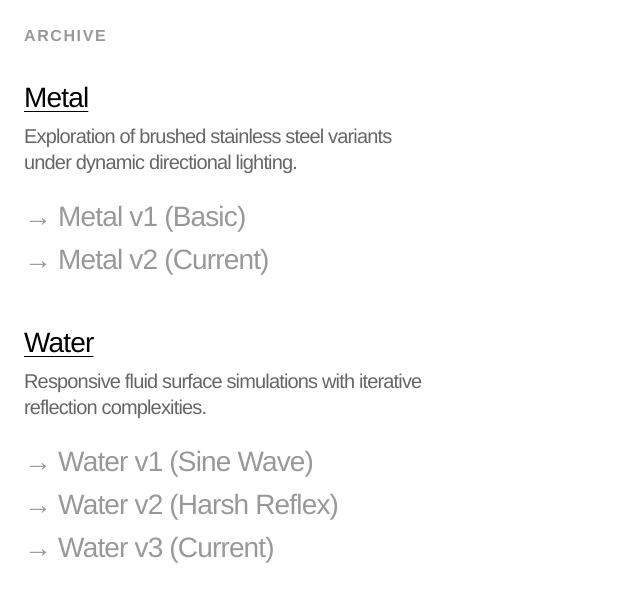
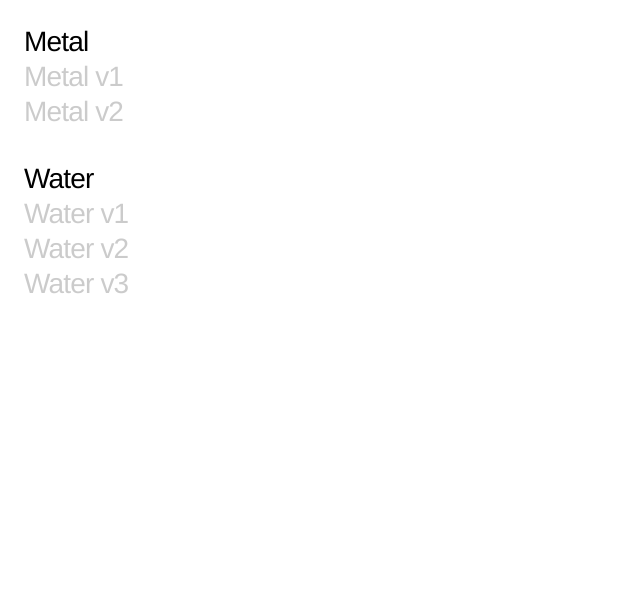
Before and after one commit to jonghyeokcolinlee/texture, a Next.js app: page / in a window 1280 px wide. Shown: the top 602 px of the page, without its empty margins (0-640 px from the left). Built offline with nearby package versions, Linux system fonts and the light colour scheme.

Commit message:
refactor: update project configuration, global styles, and material archive layout

```diff
--- a/src/app/globals.css
+++ b/src/app/globals.css
@@ -1,13 +1,26 @@
 @import "tailwindcss";
 
+html,
 body {
     background-color: white;
     color: black;
-    caret-color: black;
     margin: 0;
+    padding: 0;
+    width: 100vw;
+    height: 100vh;
     overflow: hidden;
     overscroll-behavior: none;
     font-family: "Helvetica Neue", Helvetica, Arial, sans-serif;
+}
+
+/* Fullscreen Canvas Container */
+.canvas-container {
+    width: 100vw;
+    height: 100vh;
+    position: absolute;
+    top: 0;
+    left: 0;
+    overflow: hidden;
 }
 
 ::selection {
--- a/src/app/layout.tsx
+++ b/src/app/layout.tsx
@@ -20,7 +20,7 @@ export default function RootLayout({
 }) {
     return (
         <html lang="en">
-            <body>{children}</body>
+            <body className="antialiased">{children}</body>
         </html>
     );
 }
--- a/src/app/page.tsx
+++ b/src/app/page.tsx
@@ -22,15 +22,14 @@ export default function Home() {
     const materials = [
         {
             title: "Metal",
-            description: "Exploration of brushed stainless steel variants under dynamic directional lighting.",
             versions: [
                 {
-                    id: "Metal v1 (Basic)",
+                    id: "Metal v1",
                     url: "/steel/1",
                     script: "float grain = random(vUv * vec2(1.0, 300.0));\nvec3 T = normalize(vec3(1.0, grain * 0.05, 0.0));\n// Implementation of simple high-frequency grain and single specular lobe.",
                 },
                 {
-                    id: "Metal v2 (Current)",
+                    id: "Metal v2",
                     url: "/steel",
                     script: "float band = fbm(vUv * vec2(12.0, 0.5));\nfloat textureVariancy = band * 0.7 + scratch * 0.15;\n// Introduced vertical low-frequency waves (FBM) and dual specular lobes for a wavy, high-contrast brushed look.",
                 },
@@ -38,20 +37,19 @@ export default function Home() {
         },
         {
             title: "Water",
-            description: "Responsive fluid surface simulations with iterative reflection complexities.",
             versions: [
                 {
-                    id: "Water v1 (Sine Wave)",
+                    id: "Water v1",
                     url: "/water/1",
                     script: "float wave = sin(wavePhase);\nfloat envelope = exp(-age * decay) * intensity;\n// Basic damped concentric sine wave displacing flat normals.",
                 },
                 {
-                    id: "Water v2 (Harsh Reflex)",
+                    id: "Water v2",
                     url: "/water/2",
                     script: "vec2 normalOffset = vec2(dX, dY) * 2.5;\nfloat glint = smoothstep(0.55, 0.65, spec);\n// FBM bumpy surface mapped with a harsh thresholding for electric white glints matching stark lighting.",
                 },
                 {
-                    id: "Water v3 (Current)",
+                    id: "Water v3",
                     url: "/water",
                     script: "float freq = 20.0;\nfloat edgeFade = smoothstep(age * speed, age * speed - 0.05, dist);\n// Lowered frequency for organic spread, integrated subtle center and edge fade to remove jagged rings.",
                 },
@@ -60,36 +58,33 @@ export default function Home() {
     ];
 
     return (
-        <main className="h-screen w-full relative">
-            <div className="absolute top-0 left-0 h-full p-4 lg:p-6 overflow-y-auto no-scrollbar w-full">
-                <div className="max-w-[400px] text-[20px] lg:text-[28px] tracking-[-0.03em] leading-[1.25] pb-20">
-                    <h1 className="font-bold mb-8 uppercase tracking-widest text-sm lg:text-base opacity-40">Archive</h1>
+        <main className="h-full w-full bg-white">
+            <div className="h-full w-full overflow-y-auto no-scrollbar p-4 lg:p-6">
+                <div className="max-w-[400px] text-[20px] lg:text-[28px] tracking-[-0.03em] leading-[1.25] font-medium text-black pb-20">
 
-                    <div className="flex flex-col gap-12">
+                    <div className="flex flex-col gap-6 lg:gap-8">
                         {materials.map((mat) => (
-                            <div key={mat.title} className="flex flex-col gap-4">
-                                <div>
-                                    <h2 className="font-medium underline underline-offset-4 decoration-1">{mat.title}</h2>
-                                    <p className="mt-2 text-[16px] lg:text-[20px] opacity-60 leading-[1.3]">{mat.description}</p>
-                                </div>
-
-                                <ul className="flex flex-col gap-2 mt-2">
+                            <div key={mat.title} className="flex flex-col">
+                                <p className="mb-0">
+                                    {mat.title}
+                                </p>
+                                <div className="flex flex-col space-y-0">
                                     {mat.versions.map((ver) => (
-                                        <li key={ver.id}>
                                         <Link
+                                            key={ver.id}
                                             href={ver.url}
-                                                className="opacity-40 hover:opacity-100 transition-opacity whitespace-nowrap"
+                                            className="opacity-20 hover:opacity-100 transition-opacity duration-300 block w-fit"
                                             onMouseEnter={() => setHoverData({ active: true, text: ver.script })}
                                             onMouseLeave={() => setHoverData({ active: false, text: "" })}
                                         >
-                                                → {ver.id}
+                                            {ver.id}
                                         </Link>
-                                        </li>
                                     ))}
-                                </ul>
+                                </div>
                             </div>
                         ))}
                     </div>
+
                 </div>
             </div>
 
```
Also changed, not shown: 1 other file (tests, documents, lock files or other folders). Lines whose indentation alone changed are shown as unchanged.
